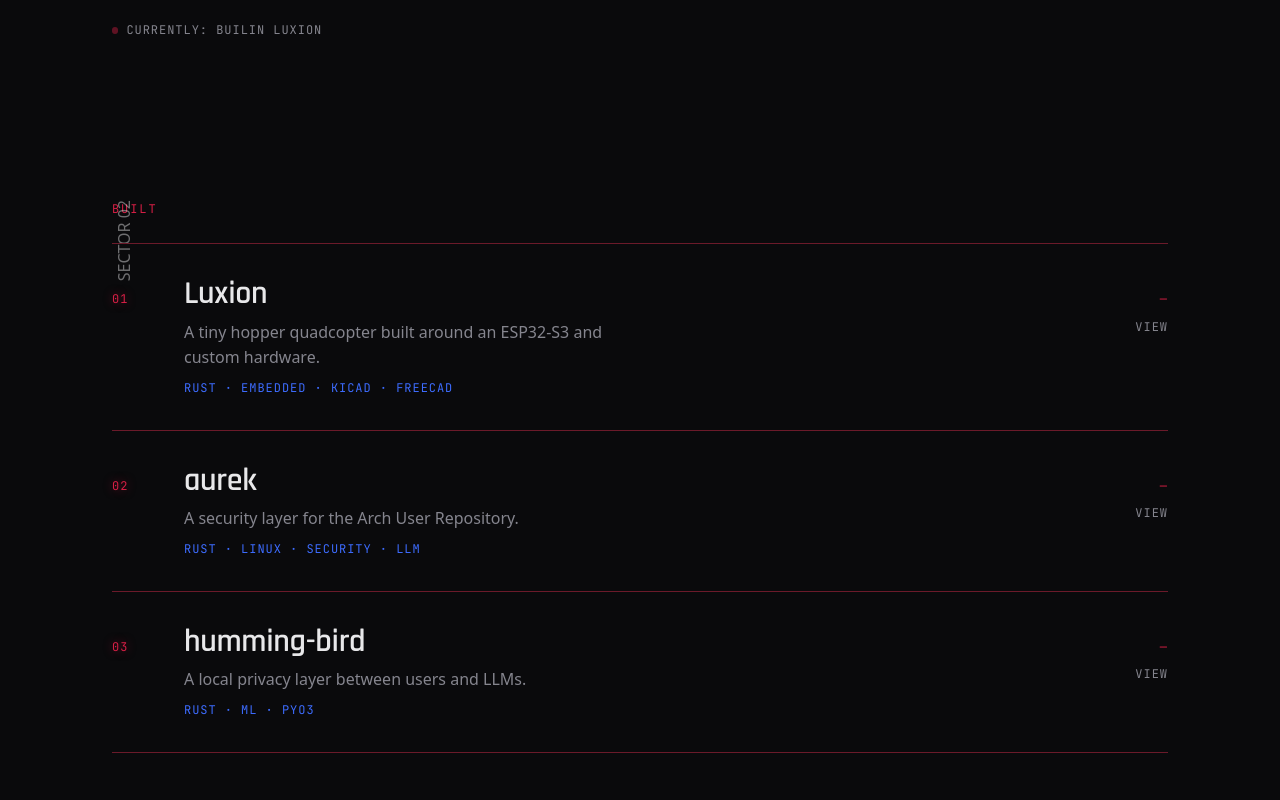
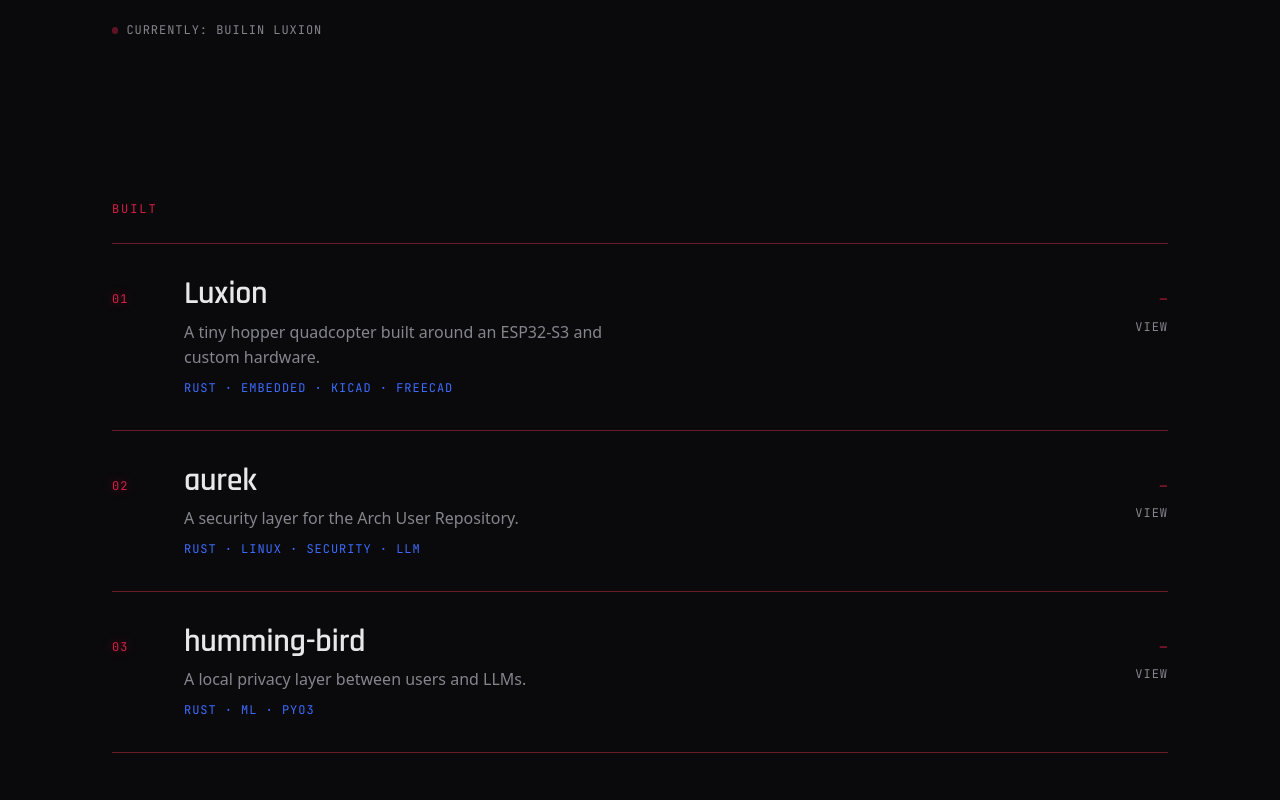
Before and after one commit to Erox-02/portfolio, a React (Vite) app: page / in a window 1280 px wide. Shown: the part 440-1240 px from the top of the page. Built offline with nearby package versions, Linux system fonts and the light colour scheme.

Commit message:
more clean up

```diff
--- a/src/styles/global.css
+++ b/src/styles/global.css
@@ -172,29 +172,6 @@
   position: relative;
 }
 
-#built {
-  position: relative;
-}
-
-#built::before {
-  content: 'SECTOR 02';
-  position: absolute;
-  left: calc(var(--gutter) * -1 + 1rem);
-  top: var(--section-y);
-  writing-mode: vertical-rl;
-  transform: rotate(180deg);
-  font-family: var(--font-mono);
-  font-size: var(--fs-xs);
-  letter-spacing: var(--tracking-wider);
-  color: var(--fg-muted);
-  opacity: 0.45;
-  pointer-events: none;
-}
-
-@media (max-width: 900px) {
-  #built::before { display: none; }
-}
-
 .work-list { display: flex; flex-direction: column; }
 
 .row {
```
